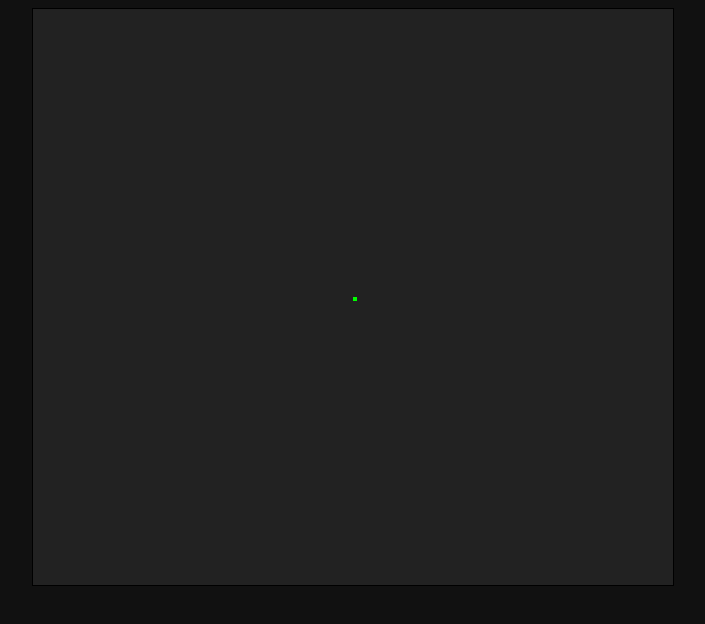
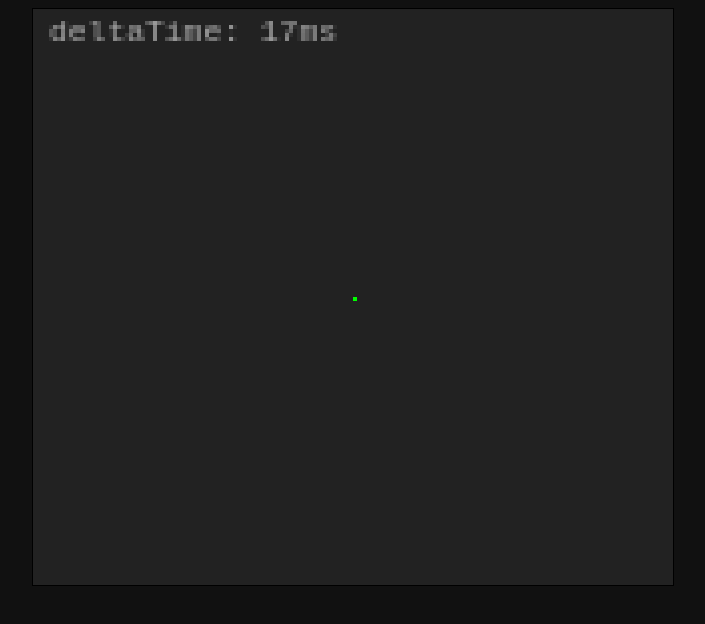
Before and after one commit to krank-art/bear-adventure, a website with bundled scripts: page static/index.html in a window 1280 px wide. Shown: the whole page, without its empty margins (287-992 px from the left). Built offline with nearby package versions, Linux system fonts and the light colour scheme.

Commit message:
Add game structure

```diff
--- /dev/null
+++ b/lib/game-object.js
@@ -0,0 +1,17 @@
+export default class GameObject {
+  constructor() {
+    this.scene = null;
+    this.parent = null;
+    this.children = [];
+    this.components = [];
+  }
+  get game() { return this.scene.game }
+  update(dt) {
+    for (const component of this.components)
+      component.update(dt);
+  }
+  draw(dt) {
+    for (const component of this.components)
+      component.draw(dt);
+  }
+}
--- /dev/null
+++ b/lib/game.js
@@ -0,0 +1,33 @@
+import Renderer, { RenderMode } from "./renderer";
+
+export default class BearGame {
+  #lastFrame = null;
+
+  constructor({ width, height, canvas, mainScene = null}) {
+    this.width = width;
+    this.height = height;
+    this.canvas = canvas;
+    this.renderer = new Renderer(canvas, RenderMode.Pixel);
+    this.mainScene = mainScene;
+    this.timeScale = 1;
+    this.keys = {};
+    window.addEventListener("keydown", (e => this.keys[e.key.toLowerCase()] = true).bind(this));
+    window.addEventListener("keyup", (e => this.keys[e.key.toLowerCase()] = false).bind(this));
+  }
+
+  loop() {
+    const currentFrame = Date.now();
+    if (this.#lastFrame === null)
+      // For the very first frame, we will assume that dt is 1/60-th of a second
+      this.#lastFrame = currentFrame - 17;
+    const deltaTime = currentFrame - this.#lastFrame;
+    this.#lastFrame = currentFrame;
+    this.mainScene.update(deltaTime);
+    this.mainScene.draw(deltaTime);
+    requestAnimationFrame(this.loop.bind(this));
+  }
+
+  start() {
+    this.loop();
+  }
+}
--- a/lib/main.js
+++ b/lib/main.js
@@ -1 +1,23 @@
-console.log("Hello World!");
+import BearGame from "./game";
+import Player from "./player";
+import Scene from "./scene";
+
+function startGame(canvas) {
+  // We could read width and height from canvas, but this is so important, we will override the
+  // canvas dimensions instead to guarantee Gameboy dimensions.
+  const width = 160;
+  const height = 144;
+  canvas.width = width;
+  canvas.height = height;
+  const bearGame = new BearGame({ width, height, canvas });
+  const mainScene = new Scene(bearGame);
+  bearGame.mainScene = mainScene;
+  const player = new Player({ x: 80, y: 72, speed: 0.1});
+  mainScene.addChild(player);
+  bearGame.start();
+}
+
+addEventListener("DOMContentLoaded", () => {
+  const canvas = document.getElementById("game");
+  startGame(canvas);
+});
--- /dev/null
+++ b/lib/player.js
@@ -0,0 +1,28 @@
+import GameObject from "./game-object";
+
+export default class Player extends GameObject {
+  constructor({x, y, speed}) {
+    super();
+    this.x = x;
+    this.y = y;
+    this.speed = speed;
+  }
+
+  update(dt) {
+    super.update(dt);
+    if (this.game.keys['w']) this.y -= this.speed * dt;
+    if (this.game.keys['s']) this.y += this.speed * dt;
+    if (this.game.keys['a']) this.x -= this.speed * dt;
+    if (this.game.keys['d']) this.x += this.speed * dt;
+
+    // clamp to canvas bounds
+    this.x = Math.max(0, Math.min(this.game.width - 1, this.x));
+    this.y = Math.max(0, Math.min(this.game.height - 1, this.y));
+
+  }
+
+  draw(dt) {
+    super.draw(dt);
+    this.scene.renderer.drawRect(this.x, this.y, 1, 1, "#0f0");
+  }
+}
--- /dev/null
+++ b/lib/renderer.js
@@ -0,0 +1,37 @@
+export const RenderMode = Object.freeze({
+  Normal: "normal",
+  Pixel: "pixel",
+});
+
+export default class Renderer {
+  constructor(canvas, mode = RenderMode.Normal) {
+    this.canvas = canvas;
+    const ctx = this.canvas.getContext("2d");
+    this.ctx = ctx;
+    this.mode = mode === RenderMode.Pixel ? RenderMode.Pixel : RenderMode.Normal;
+  }
+
+  num(number) {
+    if (this.mode === RenderMode.Pixel)
+      return Math.round(number);
+    return number;
+  }
+
+  clear() {
+    const { width, height } = this.canvas;
+    this.ctx.clearRect(0, 0, width, height);
+    this.ctx.fillStyle = "#222";
+    this.ctx.fillRect(0, 0, width, height);
+  }
+
+  drawRect(x = 0, y = 0, w = 1, h = 1, color = "#f00") {
+    this.ctx.fillStyle = color;
+    this.ctx.fillRect(this.num(x), this.num(y), this.num(w), this.num(h));
+  }
+
+  drawText(x = 0, y = 0, text = "Hello World", color = "#f00") {
+    this.ctx.fillStyle = color;
+    this.ctx.font = "8px monospace";
+    this.ctx.fillText(text, this.num(x), this.num(y));
+  }
+}
--- /dev/null
+++ b/lib/scene.js
@@ -0,0 +1,37 @@
+export default class Scene {
+  constructor(game) {
+    this.game = game;
+    this.tree = [];
+  }
+
+  get renderer() { return this.game.renderer }
+
+  addChild(gameObject) {
+    gameObject.scene = this;
+    this.tree.push(gameObject);
+  }
+
+  updateChild(gameObject, dt) {
+    gameObject.update(dt);
+    for (const child of gameObject.children)
+      updateChild(child, dt);
+  }
+
+  drawChild(gameObject, dt) {
+    gameObject.draw(dt);
+    for (const child of gameObject.children)
+      drawChild(child, dt);
+  }
+
+  update(dt) {
+    for (const root of this.tree)
+      this.updateChild(root, dt);
+  }
+
+  draw(dt) {
+    this.renderer.clear();
+    this.renderer.drawText(4, 8, `deltaTime: ${dt}ms`, "#aaa");
+    for (const root of this.tree)
+      this.drawChild(root, dt);
+  }
+}
--- a/static/index.html
+++ b/static/index.html
@@ -18,49 +18,5 @@
 <body>
   <canvas id="game" width="160" height="144"></canvas>
   <script src="/bundle.js"></script>
-  <script>
-    const canvas = document.getElementById("game");
-    const ctx = canvas.getContext("2d");
-
-    // game state
-    const keys = {};
-    const player = { x: 80, y: 72, speed: 1 };
-
-    // handle input
-    window.addEventListener("keydown", e => keys[e.key.toLowerCase()] = true);
-    window.addEventListener("keyup", e => keys[e.key.toLowerCase()] = false);
-
-    function update() {
-      if (keys['w']) player.y -= player.speed;
-      if (keys['s']) player.y += player.speed;
-      if (keys['a']) player.x -= player.speed;
-      if (keys['d']) player.x += player.speed;
-
-      // clamp to canvas bounds
-      player.x = Math.max(0, Math.min(canvas.width - 1, player.x));
-      player.y = Math.max(0, Math.min(canvas.height - 1, player.y));
-    }
-
-    function draw() {
-      ctx.clearRect(0, 0, canvas.width, canvas.height);
-
-      // background
-      ctx.fillStyle = "#222";
-      ctx.fillRect(0, 0, canvas.width, canvas.height);
-
-      // player
-      ctx.fillStyle = "#0f0";
-      ctx.fillRect(player.x, player.y, 1, 1);
-    }
-
-    function loop() {
-      update();
-      draw();
-      requestAnimationFrame(loop);
-    }
-
-    // start game
-    loop();
-  </script>
 </body>
 </html>
```
